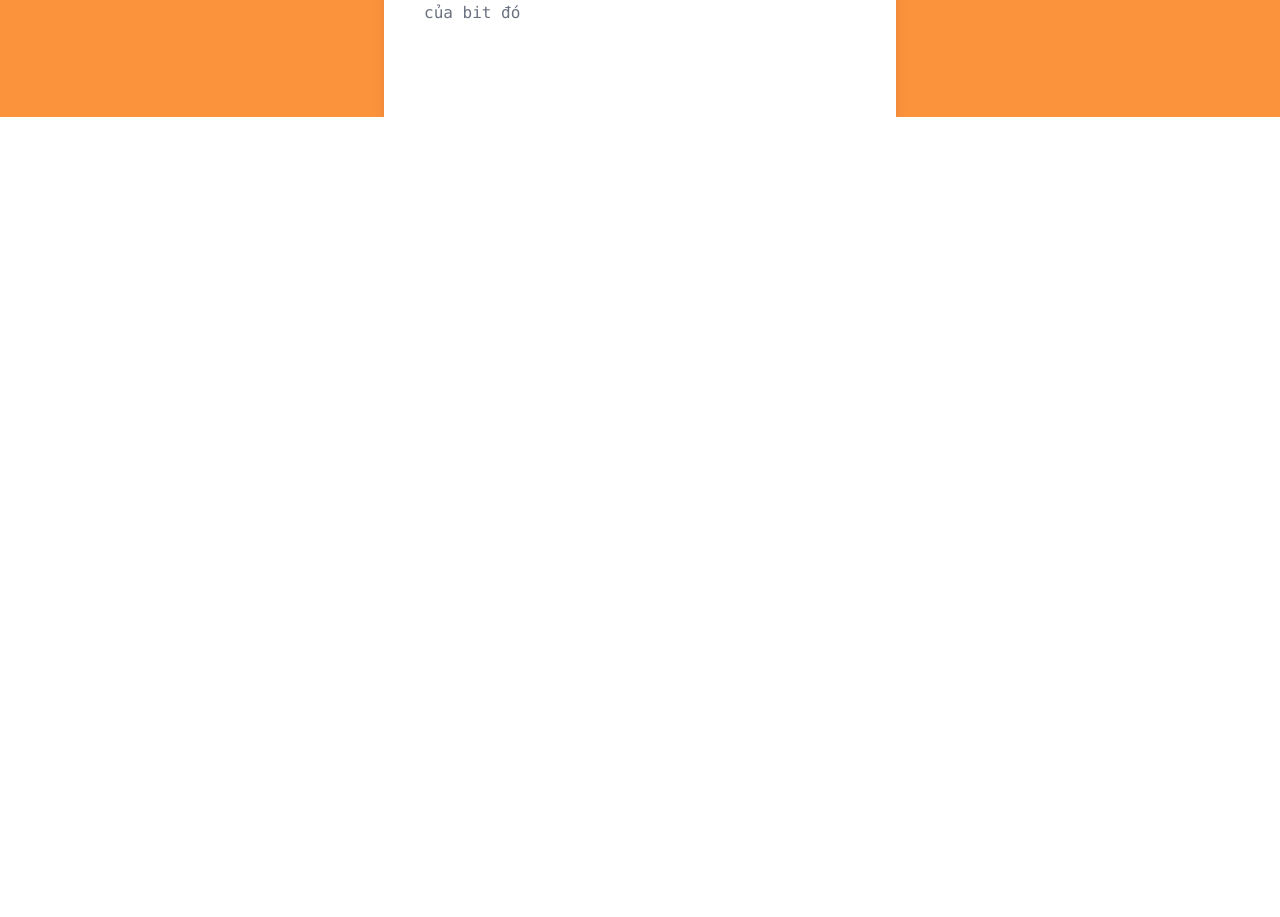
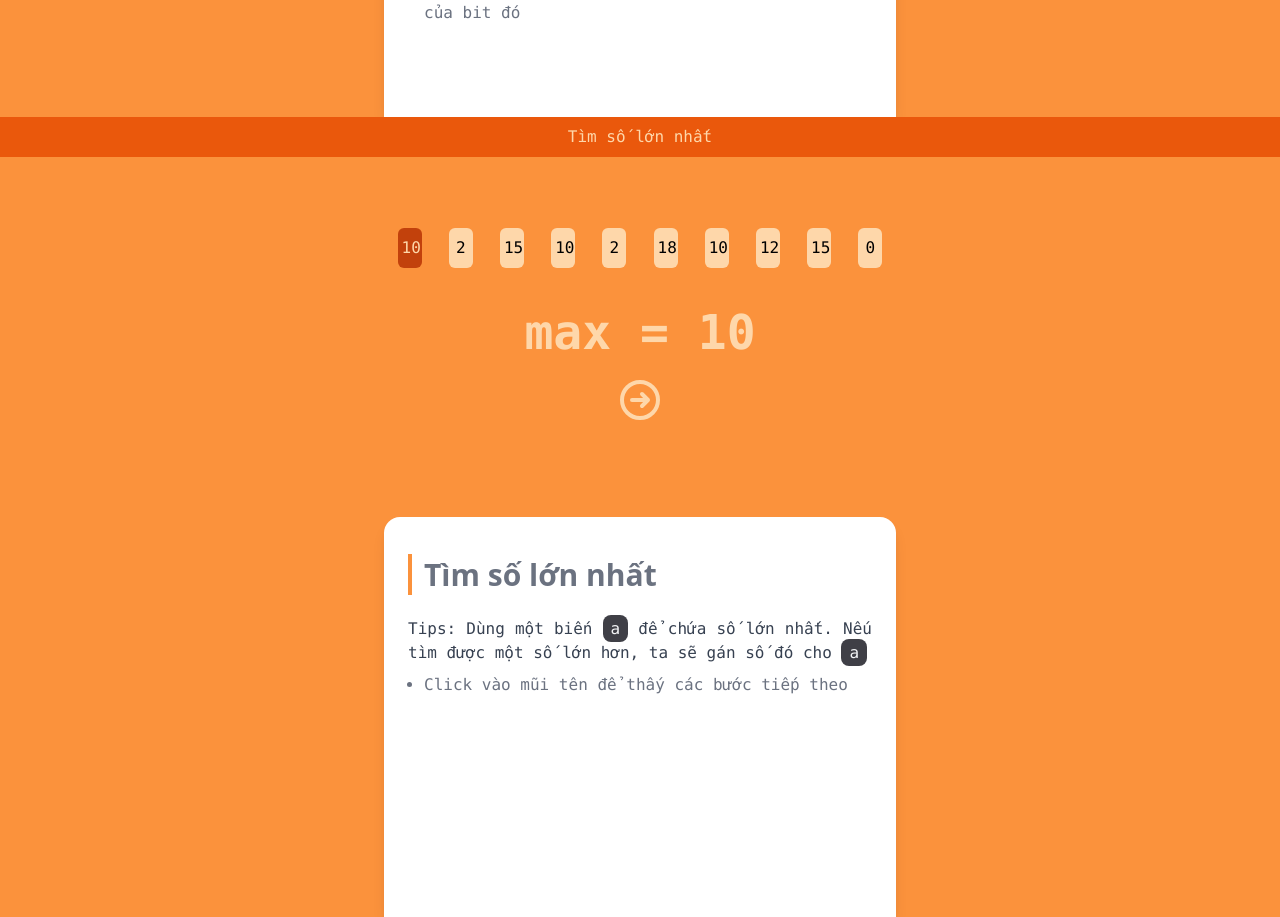
Before and after one commit to TheEEs/bitter, a Vue app: page / in a window 1280 px wide. Shown: the part 1483-2400 px from the top of the page. Before the commit the page ends 1600 px from the top, so only its background shows below. Built offline with nearby package versions, Linux system fonts and the light colour scheme.

Commit message:
:sparkles: max number finding algorithm added

```diff
--- a/package.json
+++ b/package.json
@@ -12,6 +12,7 @@
     "autoprefixer": "^9",
     "core-js": "^3.6.5",
     "postcss": "^7",
+    "sweetalert": "^2.1.2",
     "tailwindcss": "npm:@tailwindcss/postcss7-compat@^2.2.17",
     "vue": "^2.6.11"
   },
--- a/src/App.vue
+++ b/src/App.vue
@@ -1,12 +1,13 @@
 <template>
   <div class="w-full">
     <Slide>
-    <template v-slot:title>
-      Hệ nhị phân
-    </template>
+      <template v-slot:title> Hệ nhị phân </template>
       <template v-slot:description>
-      "Mỗi bit dữ liệu trong máy tính chỉ thể hiện được một trong hai số <Badge>1</Badge> hoặc <Badge>0</Badge>.
-      Các bit liền kề nhau, luôn phiên bật/tắt sẽ tạo ra những số khác nhau. Do đặc tính chỉ có 2 chữ số để biểu diễn giá trị, các số này được gọi là các <Badge>số nhị phân</Badge>"
+        "Mỗi bit dữ liệu trong máy tính chỉ thể hiện được một trong hai số
+        <Badge>1</Badge> hoặc <Badge>0</Badge>. Các bit liền kề nhau, luôn phiên
+        bật/tắt sẽ tạo ra những số khác nhau. Do đặc tính chỉ có 2 chữ số để
+        biểu diễn giá trị, các số này được gọi là các
+        <Badge>số nhị phân</Badge>"
       </template>
       <template v-slot:direction>
         Nhấn vào một bit bất kỳ để thay đổi giá trị của bit đó
@@ -16,16 +17,14 @@
       </template>
     </Slide>
     <Slide>
-    <template v-slot:default>
-      Số có dấu và số không dấu
-    </template>
-    <template v-slot:title>
-      Số có dấu và số không dấu
-    </template>
+      <template v-slot:default> Số có dấu và số không dấu </template>
+      <template v-slot:title> Số có dấu và số không dấu </template>
       <template v-slot:description>
-      "Với số không dấu, mọi bit đều được sử dụng để biểu diễn giá trị. Với số có dấu, nếu bit đầu tiên là <badge>1</badge>, số đó là số âm".
+        "Với số không dấu, mọi bit đều được sử dụng để biểu diễn giá trị. Với số
+        có dấu, nếu bit đầu tiên là <badge>1</badge>, số đó là số âm".
         <blockquote class="pl-4 text-gray-400 border-l-4 border-gray-400 mt-2">
-        Để chuyển số âm sang số dương hoặc số dương sang số âm, ta thực hiện phép <badge>not</badge> và cộng kết quả của phép not với 1.
+          Để chuyển số âm sang số dương hoặc số dương sang số âm, ta thực hiện
+          phép <badge>not</badge> và cộng kết quả của phép not với 1.
         </blockquote>
       </template>
       <template v-slot:direction>
@@ -35,29 +34,40 @@
         <signed-byte />
       </template>
     </Slide>
+    <Slide>
+      <template v-slot:default> Tìm số lớn nhất </template>
+      <template v-slot:title>Tìm số lớn nhất </template>
+      <template v-slot:description>
+        Tips: Dùng một biến <badge>a</badge> để chứa số lớn nhất. Nếu tìm được một số lớn hơn, ta sẽ gán số đó cho
+        <badge>a</badge>
+      </template>
+      <template v-slot:direction>
+        Click vào mũi tên để thấy các bước tiếp theo
+      </template>
+      <template v-slot:program>
+        <MaxNumber />
+      </template>
+    </Slide>
   </div>
-
 </template>
 
 <script>
-import Slide from './components/slide.vue';
-//import EmptySlide from "./components/empty_slide.vue"
-import SingleByte from "./components/programs/byte.vue"
-import SignedByte from "./components/programs/signed_byte.vue"
-//import MathBin from "./components/programs/bin_math.vue"
+import Slide from "./components/slide.vue";
+import SingleByte from "./components/programs/byte.vue";
+import SignedByte from "./components/programs/signed_byte.vue";
+import MaxNumber from "./components/programs/max_number.vue"
+import Badge from './components/supports/badge.vue';
 export default {
   name: "App",
   components: {
     Slide,
     SingleByte,
     SignedByte,
-    //MathBin,
-    //EmptySlide
+    MaxNumber,
+    Badge
   },
-  data(){
-    return {
-
-    }
-  }
+  data() {
+    return {};
+  },
 };
 </script>
--- a/src/components/empty_slide.vue
+++ /dev/null
@@ -1,13 +0,0 @@
-<template>
-    <div class="bg-orange-400 w-full flex-wrap h-screen flex justify-center">
-        <slot></slot>
-    </div>
-</template>
-
-<script>
-export default {
-    setup() {
-
-    },
-}
-</script>
--- a/src/components/programs/bin_math.vue
+++ /dev/null
@@ -1,118 +0,0 @@
-<template>
-  <div class="w-full">
-    <div
-      class="
-        sticky
-        w-full
-        text-center
-        top-0
-        h-10
-        flex
-        items-center
-        justify-center
-        bg-orange-600
-      "
-    >
-      <strong class="font-mono text-1xl text-orange-200 font-light">
-        <slot>Cộng trừ số nhị phân</slot>
-      </strong>
-    </div>
-    <div class="w-full mx-auto sm:max-w-lg mt-9">
-      <div class="w-full flex justify-around">
-        <div
-          v-for="(b, i) in byte1"
-          :key="`byte1${i}`"
-          @click="updateBit(byte1, i)"
-          class="
-            px-2
-            py-2
-            font-mono
-            bg-coolGray-200
-            rounded-md
-            font-bold
-            text-2xl text-coolGray-600
-            mb-9
-          "
-        >
-          {{ b }}
-        </div>
-      </div>
-      <p class="font-bold ml-4 font-mono text-2xl text-coolGray-200">{{ sign }}</p>
-      <div class="w-full flex justify-around mt-9">
-        <div
-          v-for="(b, i) in byte2"
-          :key="`byte1${i}`"
-          @click="updateBit(byte2, i)"
-          class="
-            px-2
-            py-2
-            font-mono
-            bg-coolGray-200
-            rounded-md
-            font-bold
-            text-2xl text-coolGray-600
-          "
-        >
-          {{ b }}
-        </div>
-      </div>
-      <div class="w-full my-9 py-0.5 bg-coolGray-200"></div>
-      <div class="w-full flex justify-around mt-9">
-        <div
-          v-for="(b, i) in byte2"
-          :key="`byte1${i}`"
-          @click="updateBit(byte2, i)"
-          class="
-            px-2
-            py-2
-            font-mono
-            bg-coolGray-200
-            rounded-md
-            font-bold
-            text-2xl text-coolGray-600
-          "
-        >
-          {{ b }}
-        </div>
-      </div>
-    </div>
-  </div>
-</template>
-
-<script>
-import Vue from "vue";
-export default {
-  data() {
-    return {
-      byte1: [0, 0, 0, 0, 0, 0, 0, 0],
-      byte2: [0, 0, 0, 0, 0, 0, 0, 0],
-      sign_: 1,
-    };
-  },
-  computed: {
-    sign() {
-      return this.sign_ ? "+" : "-";
-    },
-    result() {
-      let result = [0, 0, 0, 0, 0, 0, 0, 0];
-      let reminder = 0;
-      let i = 7;
-      while(i >= 0) {
-        let r = this.byte1[i] + this.byte2[i];
-        if (r > 1){
-          result[i] = 0;
-          reminder = 1;
-        }
-        reminder
-        i--;
-      }
-      return result;
-    },
-  },
-  methods: {
-    updateBit(byte, i) {
-      Vue.set(byte, i, 1 - byte[i]);
-    },
-  },
-};
-</script>
--- /dev/null
+++ b/src/components/programs/max_number.vue
@@ -0,0 +1,82 @@
+<template>
+  <div class="flex flex-wrap h-5/6 mt-6">
+    <section class="w-full flex flex-wrap">
+      <code class="flex justify-around w-full">
+        <span
+          :class="[
+            'px-1 rounded-md w-6 text-center py-2 mx-1',
+            index == i ? 'bg-orange-700 text-orange-200' : 'bg-orange-200',
+          ]"
+          v-for="(n, i) in number"
+          :key="i"
+          >{{ n }}</span
+        >
+      </code>
+      <code
+        class="w-full text-center mt-10 mb-5 text-5xl font-bold font-mono text-orange-200"
+      >
+        max = {{ max }}
+      </code>
+    </section>
+    <section class="w-full flex items-center justify-center text-orange-200">
+      <svg
+        @click="moveToNext"
+        xmlns="http://www.w3.org/2000/svg"
+        class="h-12 w-12"
+        fill="none"
+        viewBox="0 0 24 24"
+        stroke="currentColor"
+      >
+        <path
+          stroke-linecap="round"
+          stroke-linejoin="round"
+          stroke-width="2"
+          d="M13 9l3 3m0 0l-3 3m3-3H8m13 0a9 9 0 11-18 0 9 9 0 0118 0z"
+        />
+      </svg>
+    </section>
+  </div>
+</template>
+
+<script>
+import swal from "sweetalert";
+export default {
+  mounted() {
+    this.max = this.number[0];
+  },
+  data() {
+    return {
+      number: Array.from({ length: 10 }, () => Math.floor(Math.random() * 20)),
+      max: 0,
+      index: 0,
+    };
+  },
+  methods: {
+    moveToNext() {
+        if(this.index == this.number.length -1){
+            swal({
+                title:"Ví dụ đã hoàn tất",
+                text: "Bạn có muốn bắt đầu lại",
+                icon: "info",
+                buttons:[
+                    "Chưa vội",
+                    "Ok"
+                ]
+            }).then((ok) => {
+                if(ok){
+                    this.number = Array.from({ length: 10 }, () => Math.floor(Math.random() * 20));
+                    this.index = 0
+                    this.max = this.number[0]
+                }
+            })
+            return;
+        }
+      if (this.number[++this.index] > this.max) {
+        swal("Tìm thấy số lớn hơn max").then(() => {
+          this.max = this.number[this.index];
+        });
+      }
+    },
+  },
+};
+</script>
```
Also changed, not shown: src/components/programs/byte.vue (+3 -32 lines), src/components/slide.vue (+5 -22 lines), 1 other file (tests, documents, lock files or other folders). Lines whose indentation alone changed are shown as unchanged.
